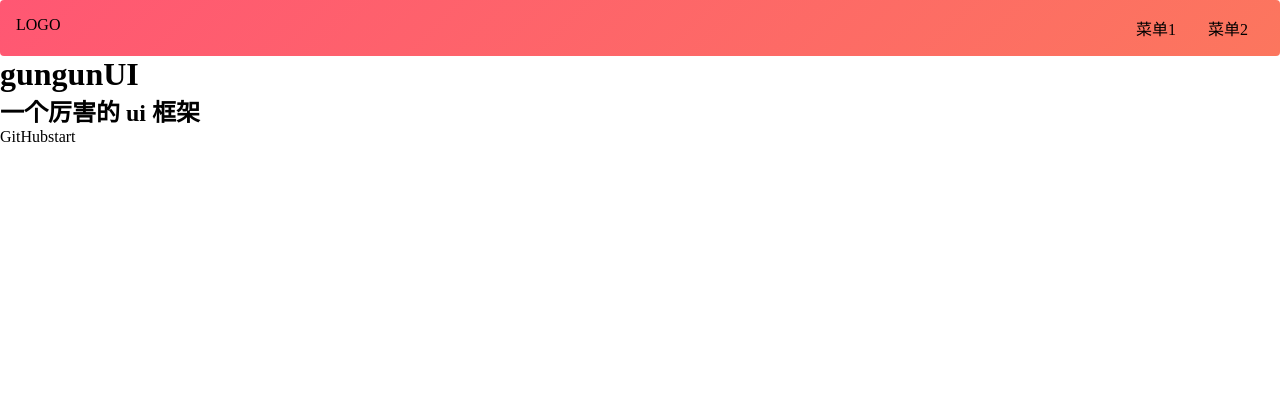
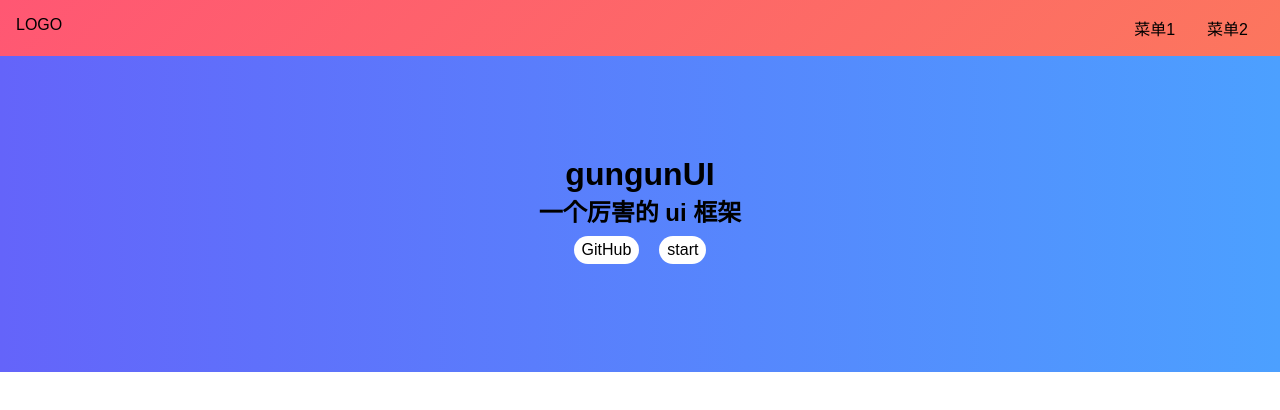
Before and after one commit to yinlong22/fliui, a Vue app: page /#/ in a window 1280 px wide. Shown: the top 410 px of the page. Built offline with nearby package versions, Linux system fonts and the light colour scheme.

Commit message:
添加aside

```diff
--- a/src/components/TopNav.vue
+++ b/src/components/TopNav.vue
@@ -16,11 +16,11 @@
 
 <style lang="scss" scoped>
     .topNav {
-        background: linear-gradient(135deg,#FF5773,#fc765e);
         display: flex;
         padding: 16px;
-        border-radius: 4px;
-
+        background: linear-gradient(135deg,#FF5773,#fc765e);
+        position: relative;
+        z-index: 10;
         > .logo {
             max-width: 6em;
             margin-right: auto;
--- a/src/index.scss
+++ b/src/index.scss
@@ -13,6 +13,12 @@ a {
   color: inherit;
 
   &:hover {
-    border-bottom: 2px solid grey;
+    border-bottom: 1px solid gray;
+    cursor: pointer;
   }
 }
+
+body {
+  font-size: 16px;
+  font-family: sans-serif;
+}
--- a/src/views/Doc.vue
+++ b/src/views/Doc.vue
@@ -2,7 +2,36 @@
     <div>
         <TopNav/>
         <div class="content">
-            <aside>边栏</aside>
+            <aside>
+                <h2>组件列表</h2>
+                <ol>
+                    <li>
+                        <router-link to="/doc/switch/">switch组件</router-link>
+                    </li>
+                    <li>
+                        <router-link to="/doc/button/">button组件</router-link>
+                    </li>
+                    <li>
+                        <router-link to="/doc/dialog/">dialog组件</router-link>
+                    </li>
+                    <li>
+                        <router-link to="/doc/tabs/">tabs组件</router-link>
+
+                    </li>
+                    <li>
+                        <router-link to="/doc/toast/">toast组件</router-link>
+                    </li>
+                    <li>
+                        <router-link to="/doc/input/">input组件</router-link>
+                    </li>
+                    <li>
+                        <router-link to="/doc/popover/">popover组件</router-link>
+                    </li>
+                    <li>
+                        <router-link to="/doc/collapse/">collapse组件</router-link>
+                    </li>
+                </ol>
+            </aside>
             <main>主内容</main>
         </div>
     </div>
@@ -17,5 +46,22 @@
 </script>
 
 <style lang="scss" scoped>
+    aside {
+        background: lightblue;
+        width: 150px;
+        position: fixed;
+        top: 0;
+        left: 0;
+        padding: 70px 16px 16px;
 
+        > h2 {
+            margin-bottom: 4px;
+        }
+
+        > ol {
+            > li {
+                padding: 4px 0;
+            }
+        }
+    }
 </style>
--- a/src/views/Home.vue
+++ b/src/views/Home.vue
@@ -5,8 +5,8 @@
             <h1>gungunUI</h1>
             <h2>一个厉害的 ui 框架</h2>
             <p class="actions">
-                <a href="">GitHub</a>
-                <a href="">start</a>
+                <a href="https://github.com">GitHub</a>
+                <router-link to="/doc">start</router-link>
             </p>
         </div>
     </div>
@@ -21,5 +21,25 @@
 </script>
 
 <style lang="scss" scoped>
-
+.banner{
+    padding: 100px 0;
+    display: flex;
+    justify-content: center;
+    align-items: center;
+    flex-direction: column;
+    background: linear-gradient(90deg, #6464FA 0%, #4CA0FF 100%);
+    > .actions{
+        padding: 8px 0;
+        a{
+            background: #fff;
+            display: inline-block;
+            $h: 28px;
+            height: $h;
+            line-height: $h;
+            border-radius: $h/2;
+            padding: 0 8px;
+            margin: 0 10px;
+        }
+    }
+}
 </style>
```
